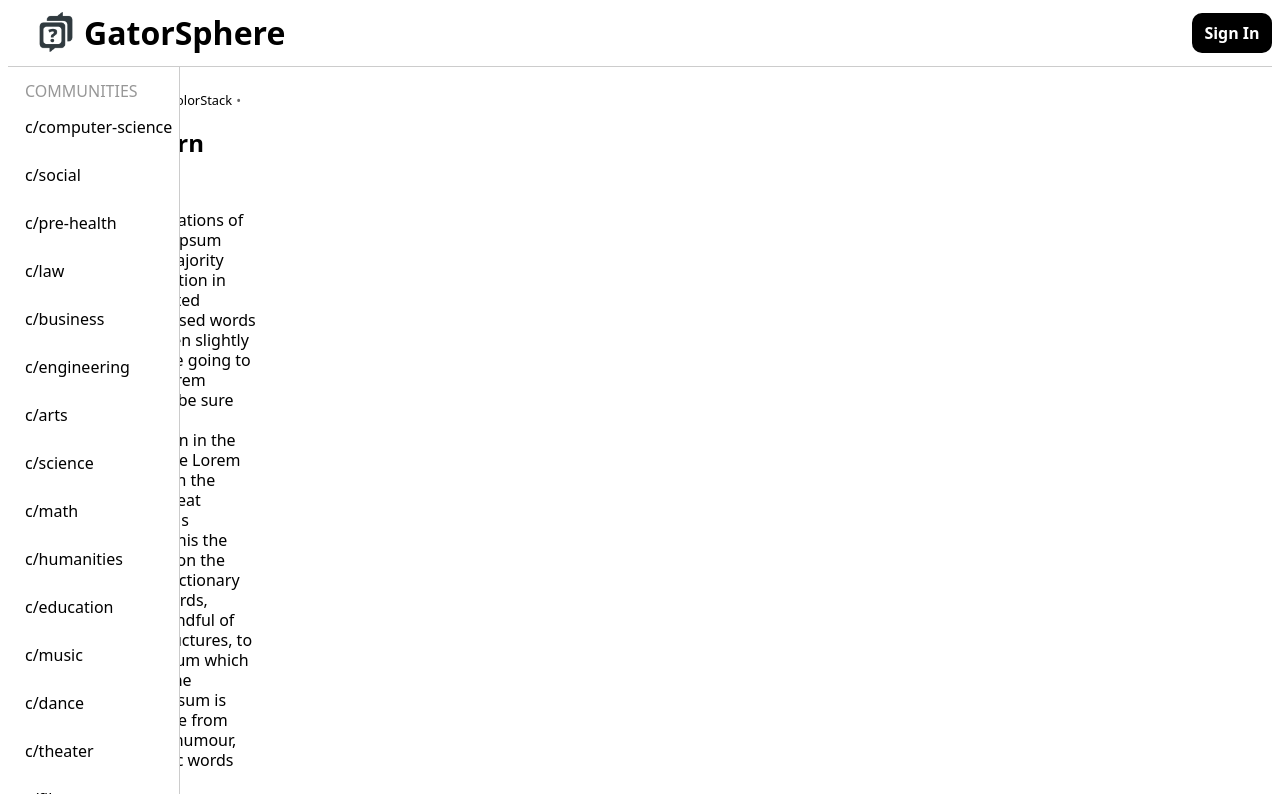
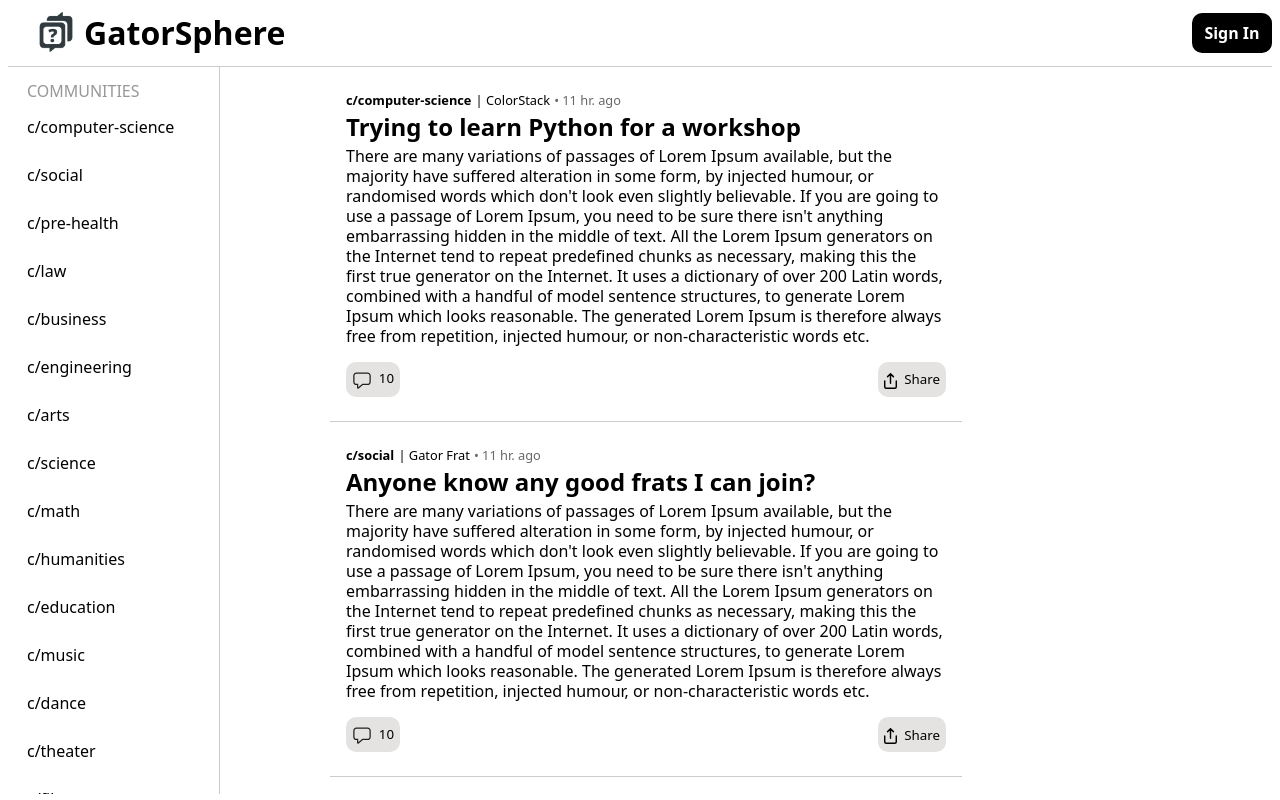
Before and after one commit to matthewdeguzman/gatorsphere-frontend, a SvelteKit app: page / in a window 1280 px wide. Built offline with nearby package versions, Linux system fonts and the light colour scheme.

Commit message:
Fix sidebar bug

```diff
--- a/src/lib/components/sidebar.svelte
+++ b/src/lib/components/sidebar.svelte
@@ -35,16 +35,16 @@
 		overflow: scroll;
 		align-items: center;
 		transition: width 0.5s ease;
-		position: absolute;
 		background: white;
 	}
 
 	@media (max-width: 960px) {
 		.communities {
 			width: 0;
+			position: absolute;
 		}
 		.communities.hidden {
-			width: 200px;
+			width: var(--sidebar-width);
 		}
 	}
 
--- a/src/routes/+layout.svelte
+++ b/src/routes/+layout.svelte
@@ -16,12 +16,12 @@
 	.page-layout {
 		width: 100%;
 		display: grid;
-		grid-template-columns: 272px auto 272px;
+		grid-template-columns: var(--sidebar-width) auto var(--sidebar-width);
 	}
 
 	@media (max-width: 960px) {
 		.page-layout {
-			grid-template-columns: auto;
+			grid-template-columns: 100%;
 		}
 	}
 
--- a/src/routes/global.css
+++ b/src/routes/global.css
@@ -19,6 +19,7 @@ body, html {
 	--header-button-color: #e5e2e2;
 	--header-button-hover-color: #cccbcb;
 	--border-color: #ccc;
+	--sidebar-width: 220px;
 }
 
 .height-wo-header {
```
